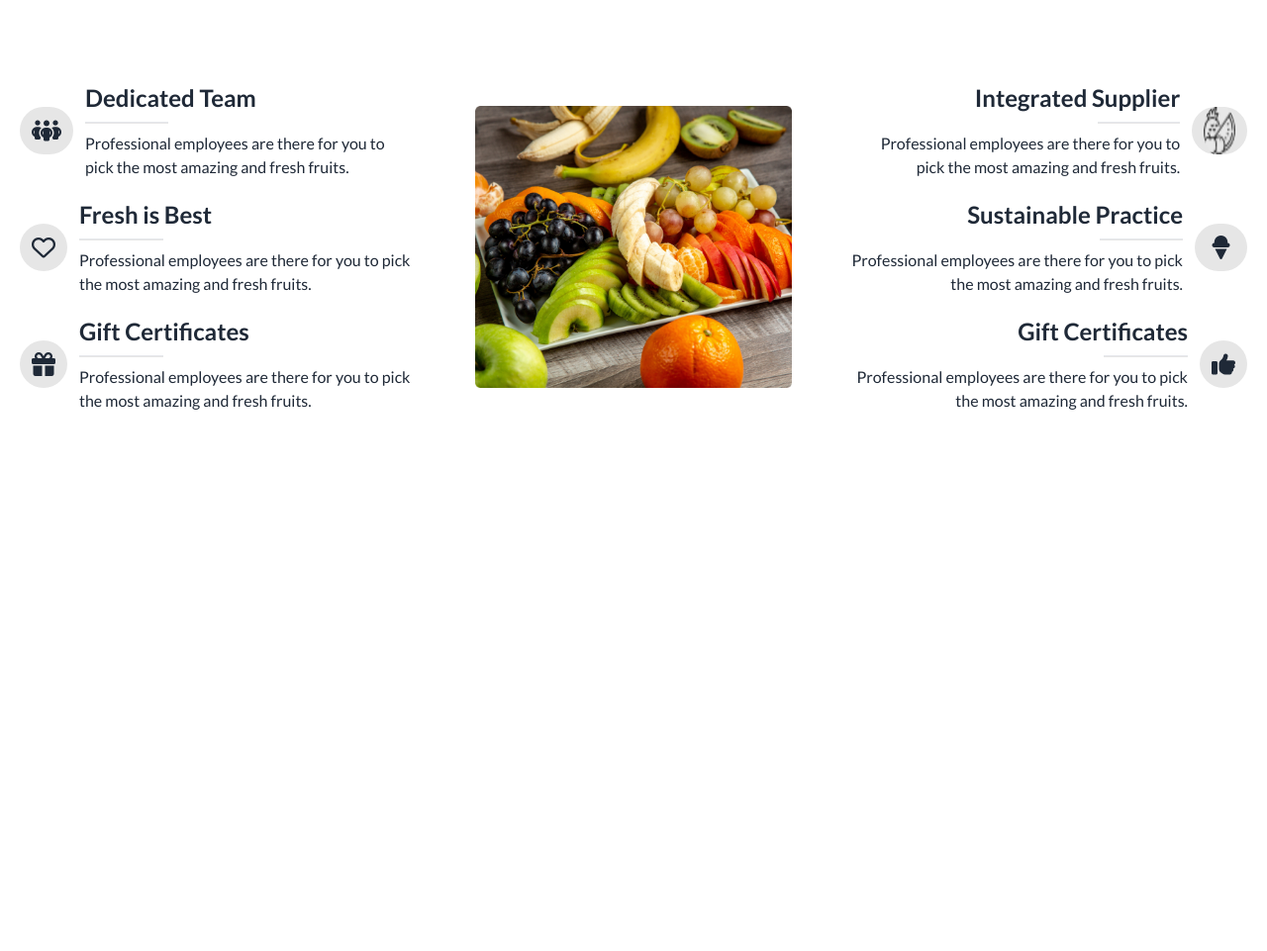
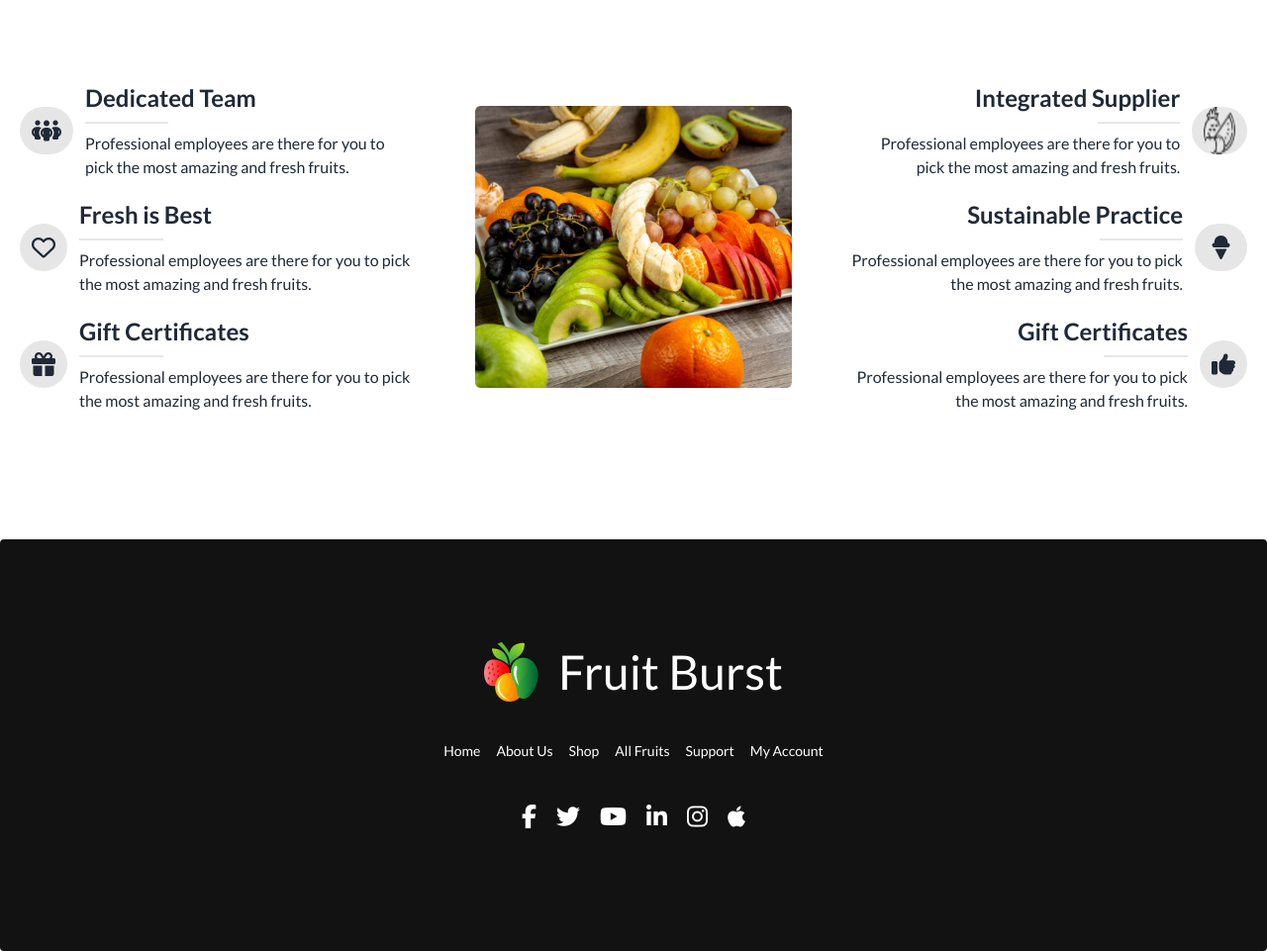
Before and after one commit to assadujjaman112/assignment-3, a plain HTML site: page index.html in a window 1280 px wide. Shown: the part 2944-3905 px from the top of the page at 99% size. Before the commit the page ends 3521 px from the top, so only its background shows below. Drawn offline with nearby package versions, Linux system fonts and the light colour scheme.

Commit message:
completed the project

```diff
--- a/index.html
+++ b/index.html
@@ -571,7 +571,7 @@
         </div>
       </section>
       <!-- Why choose us section -->
-      <section class="max-w-7xl px-5 mx-auto my-20 text-center">
+      <section class="max-w-7xl px-5 mx-auto my-12 text-center">
         <h1 class="text-5xl font-bold lato">
           Why Choose Us
         </h1>
@@ -666,6 +666,29 @@
         </div>
       </section>
     </main>
-    <footer></footer>
+    <footer class="footer footer-center p-10 bg-[#121212] text-white lato text-base-content rounded">
+      <div class="flex gap-5 pt-16">
+        <img src="./images/logo.png" alt="">
+        <h1 class="text-5xl fon-bold lato">
+          Fruit Burst
+        </h1>
+      </div>
+      <div class="grid grid-flow-col gap-4 ">
+        <a class="link link-hover">Home</a>
+        <a class="link link-hover">About Us</a>
+        <a class="link link-hover">Shop</a>
+        <a class="link link-hover">All Fruits</a>
+        <a class="link link-hover">Support</a>
+        <a class="link link-hover">My Account</a>
+      </div>
+      <div class="flex gap-5 pb-20">
+        <i class="fa-brands text-2xl fa-facebook-f"></i>
+        <i class="fa-brands text-2xl fa-twitter"></i>
+        <i class="fa-brands text-2xl fa-youtube"></i>
+        <i class="fa-brands text-2xl fa-linkedin-in"></i>
+        <i class="fa-brands text-2xl fa-instagram"></i>
+        <i class="fa-brands text-2xl fa-apple"></i>
+      </div>
+    </footer>
   </body>
 </html>
```
